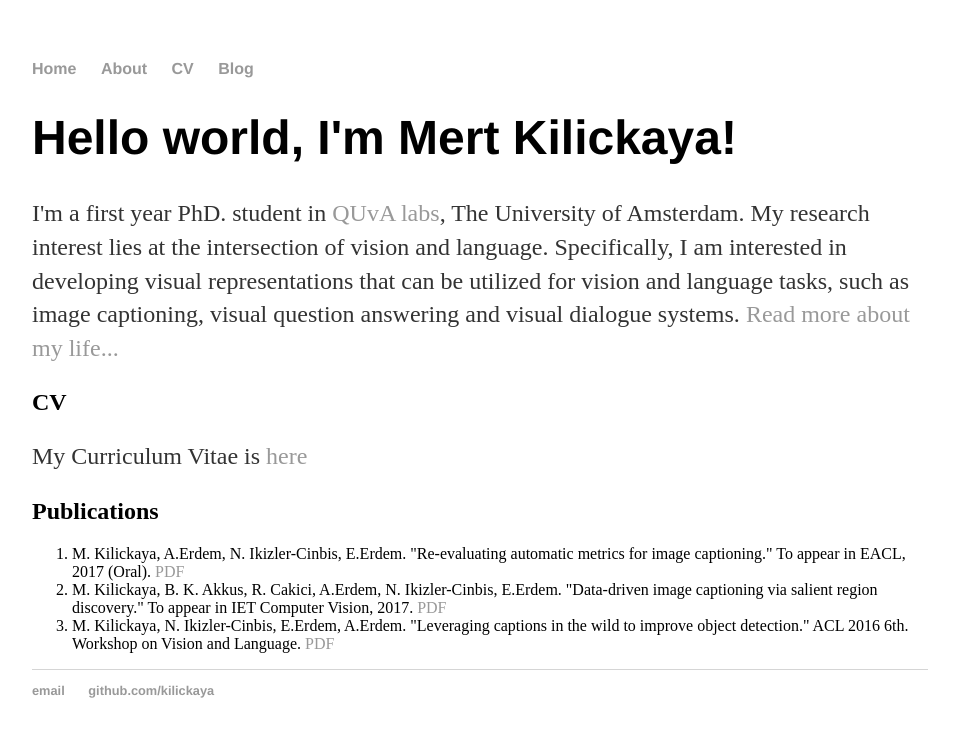
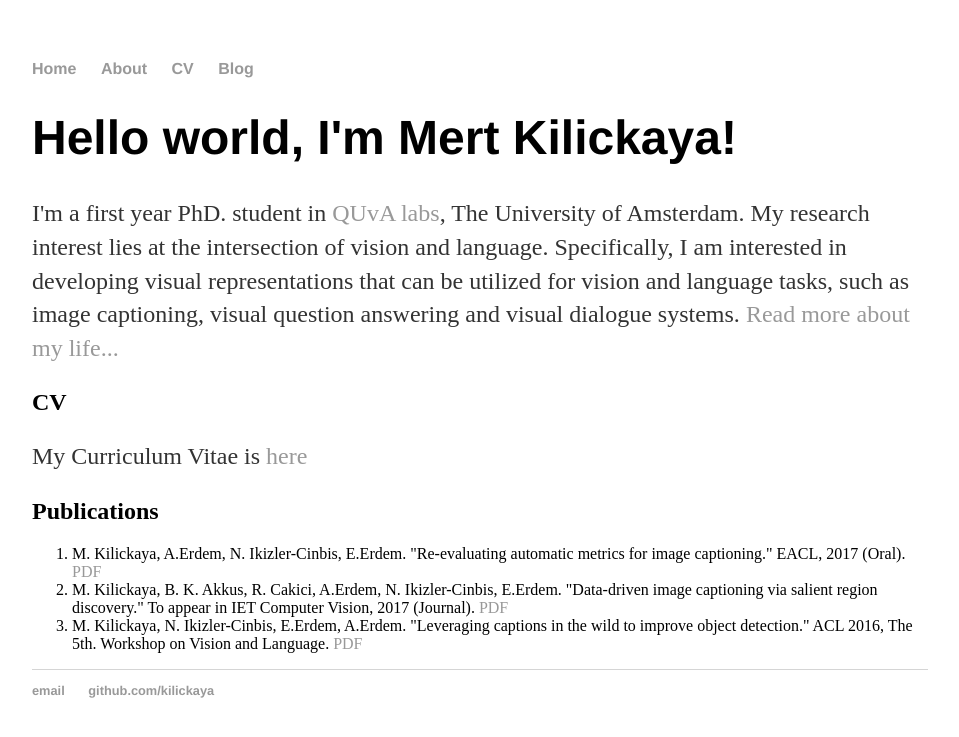
Before and after one commit to kilickaya/kilickaya.github.io, a Jekyll site: the page built from index.html, in a window 1280 px wide. Shown: the top 737 px of the page, without its empty margins (160-1119 px from the left). Built offline with Jekyll 4.4.1, drawn with Linux system fonts in a browser that asks for light colours.

Commit message:
Update index.html

```diff
--- a/index.html
+++ b/index.html
@@ -13,9 +13,9 @@ title: Mert Kilickaya, MSc.
 	<h2>Publications</h2>
 
 	<ol>
-	  <li>M. Kilickaya, A.Erdem, N. Ikizler-Cinbis, E.Erdem. "Re-evaluating automatic metrics for image captioning."  To appear in EACL, 2017 (Oral). <a href="https://arxiv.org/pdf/1612.07600"> PDF</a></li>
-	  <li>M. Kilickaya, B. K. Akkus, R. Cakici, A.Erdem, N. Ikizler-Cinbis, E.Erdem. "Data-driven image captioning via salient region discovery."  To appear in IET Computer Vision, 2017. <a href="http://digital-library.theiet.org/docserver/fulltext/10.1049/iet-cvi.2016.0286/IET-CVI.2016.0286.pdf?expires=1489842255&id=id&accname=357182&checksum=07393BF24F22E367C24DB6178A9B97BA"> PDF</a></li>
-	  <li>M. Kilickaya, N. Ikizler-Cinbis, E.Erdem, A.Erdem. "Leveraging captions in the wild to improve object detection." ACL 2016 6th. Workshop on Vision and Language. <a href="https://www.aclweb.org/anthology/W/W16/W16-3204.pdf"> PDF</a></li>
+	  <li>M. Kilickaya, A.Erdem, N. Ikizler-Cinbis, E.Erdem. "Re-evaluating automatic metrics for image captioning." EACL, 2017 (Oral). <a href="https://arxiv.org/pdf/1612.07600"> PDF</a></li>
+	  <li>M. Kilickaya, B. K. Akkus, R. Cakici, A.Erdem, N. Ikizler-Cinbis, E.Erdem. "Data-driven image captioning via salient region discovery."  To appear in IET Computer Vision, 2017 (Journal). <a href="http://digital-library.theiet.org/docserver/fulltext/10.1049/iet-cvi.2016.0286/IET-CVI.2016.0286.pdf?expires=1489842255&id=id&accname=357182&checksum=07393BF24F22E367C24DB6178A9B97BA"> PDF</a></li>
+	  <li>M. Kilickaya, N. Ikizler-Cinbis, E.Erdem, A.Erdem. "Leveraging captions in the wild to improve object detection." ACL 2016, The 5th. Workshop on Vision and Language. <a href="https://www.aclweb.org/anthology/W/W16/W16-3204.pdf"> PDF</a></li>
 
 	</ol>
 
```
